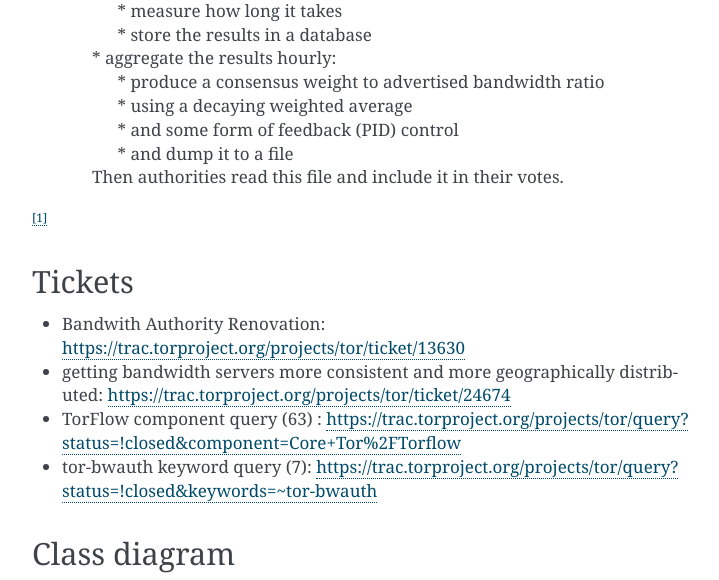
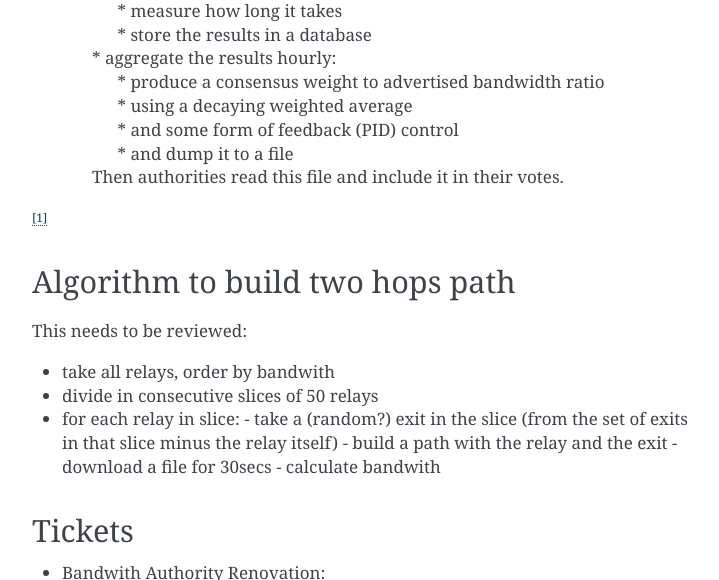
Before and after one commit to juga0/onbasca, a Sphinx documentation site: the page built from docs/source/torflow.rst, in a window 1280 px wide and 900 px high, scrolled down 430 px, cut to the strip 0-580 px from the top of the window. Shown: the whole strip, without its empty margins (388-1107 px from the left). Built offline with Sphinx 7.4.7, drawn with Linux system fonts in a browser that asks for light colours; pages that are not in the unit, such as notebooks, are missing from menus.

Commit message:
Describe algorithm to build two hops path

```diff
--- a/docs/source/torflow.rst
+++ b/docs/source/torflow.rst
@@ -22,6 +22,19 @@
     | Then authorities read this file and include it in their votes.
 
 [#]_
+
+Algorithm to build two hops path
+---------------------------------------
+
+This needs to be reviewed:
+
+- take all relays, order by bandwith
+- divide in consecutive slices of 50 relays
+- for each relay in slice:
+  - take a (random?) exit in the slice (from the set of exits in that slice minus the relay itself)
+  - build a path with the relay and the exit
+  - download a file for 30secs
+  - calculate bandwith
 
 Tickets
 ------------
```
